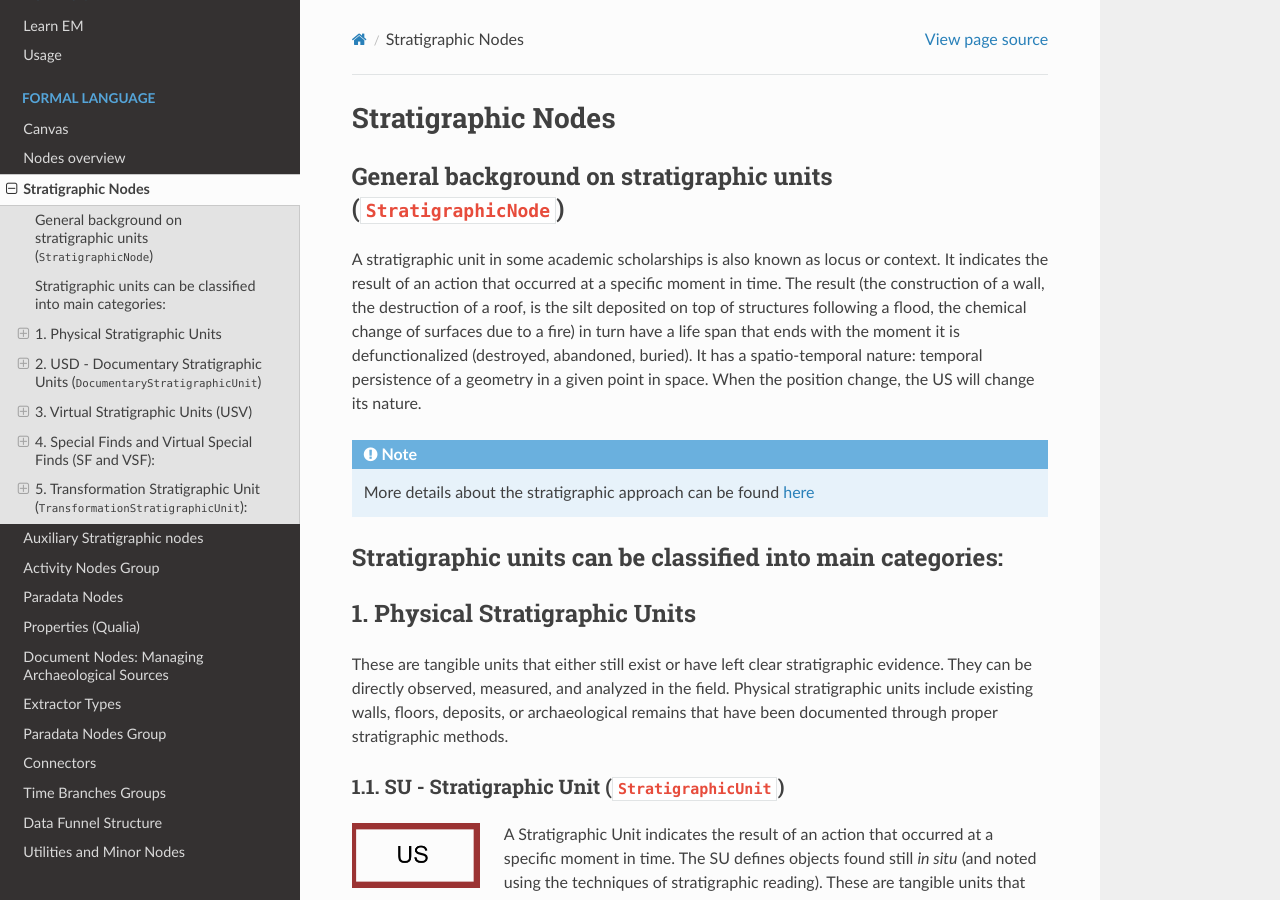
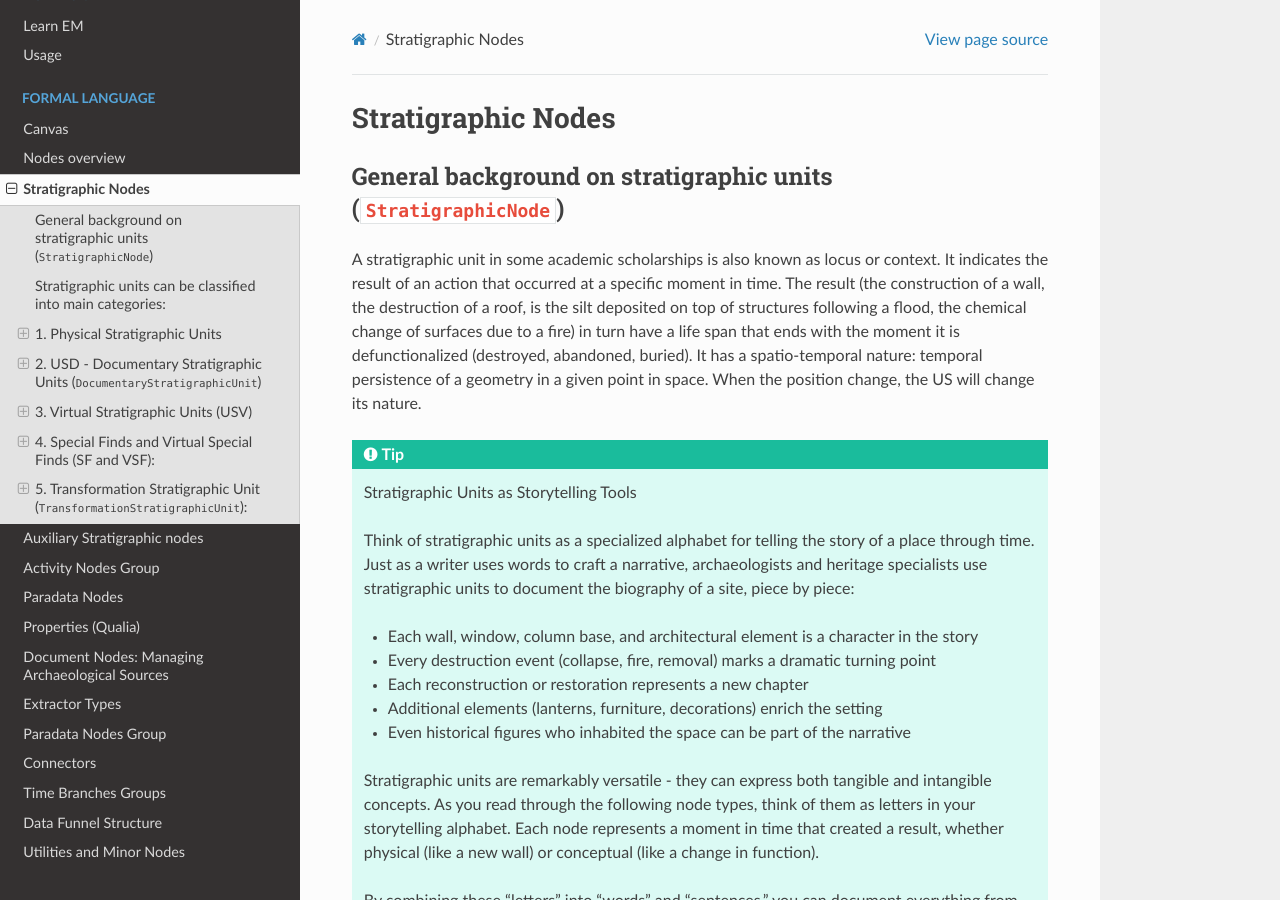
Before and after one commit to zalmoxes-laran/ExtendedMatrix-doc, a Sphinx documentation site: the page built from docs/stratigraphic_nodes.rst, in a window 1280 px wide and 900 px high. Built offline with Sphinx 7.4.7 and the Read the Docs theme 3.1.0, drawn with Linux system fonts in a browser that asks for light colours; pages that are not in the unit, such as notebooks, are missing from menus; some of the changed text lies outside the part shown.

Commit message:
Update stratigraphic_nodes.rst

```diff
--- a/docs/stratigraphic_nodes.rst
+++ b/docs/stratigraphic_nodes.rst
@@ -7,6 +7,20 @@ General background on stratigraphic units (``StratigraphicNode``)
 -----------------------------------------------------------------
 
 A stratigraphic unit in some academic scholarships is also known as locus or context. It indicates the result of an action that occurred at a specific moment in time. The result (the construction of a wall, the destruction of a roof, is the silt deposited on top of structures following a flood, the chemical change of surfaces due to a fire) in turn have a life span that ends with the moment it is defunctionalized (destroyed, abandoned, buried). It has a spatio-temporal nature: temporal persistence of a geometry in a given point in space. When the position change, the US will change its nature.
+
+.. tip:: Stratigraphic Units as Storytelling Tools
+
+   Think of stratigraphic units as a specialized alphabet for telling the story of a place through time. Just as a writer uses words to craft a narrative, archaeologists and heritage specialists use stratigraphic units to document the biography of a site, piece by piece:
+
+   - Each wall, window, column base, and architectural element is a character in the story
+   - Every destruction event (collapse, fire, removal) marks a dramatic turning point
+   - Each reconstruction or restoration represents a new chapter
+   - Additional elements (lanterns, furniture, decorations) enrich the setting
+   - Even historical figures who inhabited the space can be part of the narrative
+
+   Stratigraphic units are remarkably versatile - they can express both tangible and intangible concepts. As you read through the following node types, think of them as letters in your storytelling alphabet. Each node represents a moment in time that created a result, whether physical (like a new wall) or conceptual (like a change in function).
+
+   By combining these "letters" into "words" and "sentences," you can document everything from major architectural transformations to subtle changes in how spaces were used and perceived through time. This makes stratigraphy not just a technical tool, but a powerful narrative device for understanding and communicating the complete life story of a cultural heritage site.
 
 .. note::
   More details about the stratigraphic approach can be found  `here <stratigraphic_approach.html>`_
```
